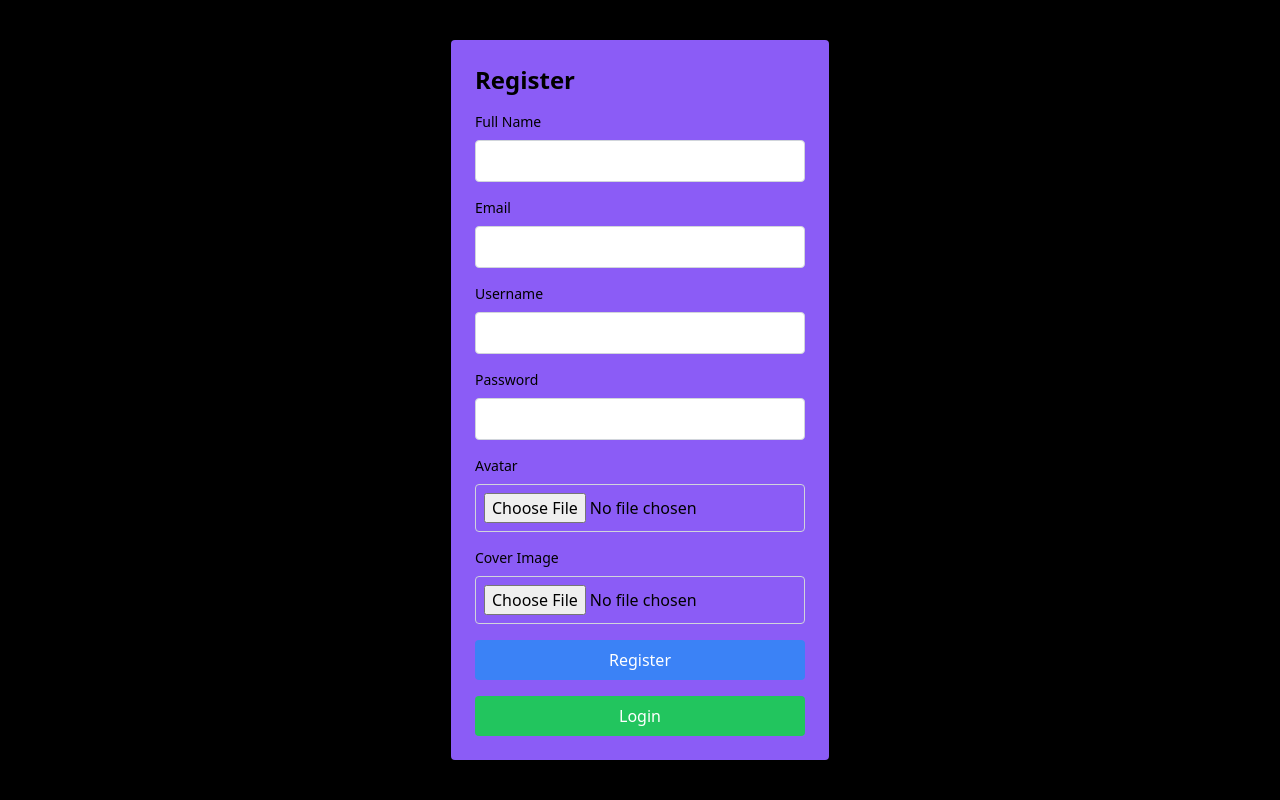
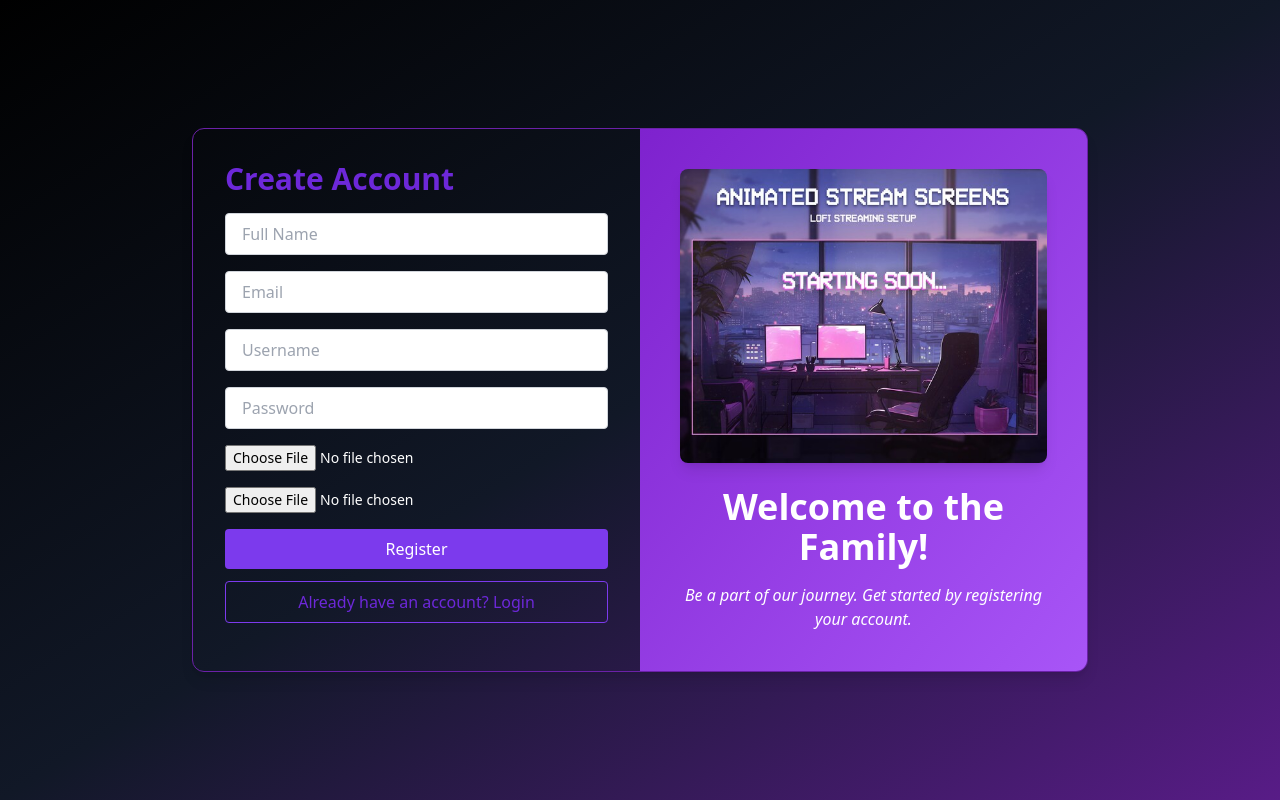
Before and after one commit to ankitbisht23/Video-Sharing-App, a React (Vite) app in the folder YT-frontend/: page /register in a window 1280 px wide. Built offline with nearby package versions, Linux system fonts and the light colour scheme.

Commit message:
login-signup fix

```diff
--- a/YT-frontend/src/components/Login/Login.jsx
+++ b/YT-frontend/src/components/Login/Login.jsx
@@ -3,24 +3,23 @@ import { useNavigate } from 'react-router-dom';
 import { useDispatch } from 'react-redux';
 import axios from '../../axios.js';
 import { setUser, setAccessToken } from '../../store/authSlice';
-import UserImage from '../../../public/user.jpg'
+import UserImage from '../../../public/noni.jpg';
 import Loading from '../Loading.jsx';
+
 const Login = () => {
   const [username, setUsername] = useState('');
   const [password, setPassword] = useState('');
   const [error, setError] = useState('');
+  const [loading, setLoading] = useState(false);
+
   const navigate = useNavigate();
   const dispatch = useDispatch();
-  const [loading,setLoading]=useState(false);
 
   const handleSubmit = async (event) => {
+    event.preventDefault();
     setLoading(true);
-    event.preventDefault();
     try {
-      const response = await axios.post('/users/login', {
-        username,
-        password,
-      });
+      const response = await axios.post('/users/login', { username, password });
       const { user, accessToken } = response.data.data;
 
       dispatch(setUser(user));
@@ -33,69 +32,73 @@ const Login = () => {
     } catch (err) {
       setError('Invalid username or password');
       console.error('Login error:', err);
-    }
-    finally{
+    } finally {
       setLoading(false);
     }
   };
 
   return (
-    <div className="flex items-center justify-center min-h-screen bg-black">
-      {/* Loading screen */}
-      <Loading isLoading={loading}/>
-      <div className="flex w-full max-w-4xl p-6 bg-violet-500 rounded shadow-md gap-2">
-        <div className="w-1/2">
-          <h2 className="mb-4 text-2xl font-bold">Login</h2>
-          {error && <p className="mb-4 text-red-500">{error}</p>}
-          <form onSubmit={handleSubmit}>
-            <div className="mb-4">
-              <label htmlFor="username" className="block mb-2 text-sm font-medium">
-                Username
-              </label>
+    <div className="flex items-center justify-center min-h-screen bg-gradient-to-br from-black via-gray-900 to-purple-900">
+      <Loading isLoading={loading} />
+      <div className="flex w-full max-w-5xl overflow-hidden bg-whiterounded-2xl shadow-2xl">
+        {/* Left - Form */}
+        <div className="w-full md:w-1/2 p-10 space-y-6 border border-purple-700 rounded-md">
+          <h2 className="text-4xl font-bold text-purple-700">Welcome Back</h2>
+          <p className="text-sm text-gray-500">Enter your credentials to access your account</p>
+
+          {error && (
+            <div className="px-4 py-2 text-sm text-red-600 bg-red-100 rounded">
+              {error}
+            </div>
+          )}
+
+          <form onSubmit={handleSubmit} className="space-y-4">
+            <div>
+              <label htmlFor="username" className="block text-2xl mb-0px font-medium text-purple-700">Username</label>
               <input
                 type="text"
                 id="username"
                 value={username}
                 onChange={(e) => setUsername(e.target.value)}
-                className="w-full p-2 border border-gray-300 rounded"
+                className=" text-xl w-full px-4 py-2 mt-1 border rounded-md shadow-sm focus:ring-2 focus:ring-purple-500 focus:outline-none"
                 required
               />
             </div>
-            <div className="mb-4">
-              <label htmlFor="password" className="block mb-2 text-sm font-medium">
-                Password
-              </label>
+            <div>
+              <label htmlFor="password" className="block text-2xl mb-0px font-medium text-purple-700">Password</label>
               <input
                 type="password"
                 id="password"
                 value={password}
                 onChange={(e) => setPassword(e.target.value)}
-                className="w-full p-2 border border-gray-300 rounded"
+                className="  text-xl w-full px-4 py-2 mt-1 border rounded-md shadow-sm focus:ring-2 focus:ring-purple-500 focus:outline-none"
                 required
               />
             </div>
             <button
               type="submit"
-              className="w-full px-4 py-2 mb-4 text-white bg-blue-500 rounded hover:bg-blue-700"
               disabled={loading}
+              className="w-full py-2 text-white transition-all duration-200 bg-purple-600 rounded hover:bg-purple-700 disabled:opacity-50"
             >
-              Login
+              {loading ? 'Logging in...' : 'Login'}
             </button>
           </form>
+
           <button
             onClick={() => navigate('/register')}
-            className="w-full px-4 py-2 text-white bg-green-500 rounded hover:bg-green-700"
+            className="w-full py-2 mt-2 text-purple-600 border border-purple-600 rounded hover:bg-purple-50  ease-in-out duration-300"
           >
             Sign Up
           </button>
         </div>
-        <div className="w-1/2 p-6 bg-gray-200 rounded ">
-        <div className='flex justify-center'><img src={UserImage} className='w-44 flex'/></div>
-          <h2 className="mb-4 text-4xl font-bold text-center">Welcome Back!</h2>
-          <p className="text-gray-600 text-center font-semibold pt-4 italic">
 
-          Recruiters use username test1 and password test
-         </p>
+        {/* Right - Image and Message */}
+        <div className="mx-[-2px] border border-purple-700 rounded-md md:mx-0 relative hidden w-1/2 p-10 bg-gradient-to-br from-purple-700 to-purple-500 md:flex flex-col justify-center items-center text-white">
+          <img src={UserImage} alt="User" className="w-auto h-auto mb-6 rounded-lg shadow-lg" />
+          <h2 className="text-3xl font-semibold">Glad to see you again!</h2>
+          <p className="mt-4 italic text-center text-gray-100 px-4">
+            Recruiters use username <span className="font-bold">test1</span> and password <span className="font-bold">test</span>
+          </p>
         </div>
       </div>
     </div>
--- a/YT-frontend/src/components/Register/Register.jsx
+++ b/YT-frontend/src/components/Register/Register.jsx
@@ -1,8 +1,8 @@
 import React, { useState } from "react";
 import axios from "../../axios.js";
 import { useNavigate } from "react-router-dom";
-import Loading from "../Loading.jsx"; // Import the Loading component
-
+import Loading from "../Loading.jsx";
+import UserImage from '../../../public/noni.jpg'
 const Register = () => {
   const [fullName, setFullName] = useState("");
   const [email, setEmail] = useState("");
@@ -11,12 +11,12 @@ const Register = () => {
   const [avatar, setAvatar] = useState(null);
   const [coverImage, setCoverImage] = useState(null);
   const [error, setError] = useState("");
-  const [loading, setLoading] = useState(false); // Add loading state
+  const [loading, setLoading] = useState(false);
   const navigate = useNavigate();
 
   const handleSubmit = async (event) => {
     event.preventDefault();
-    setLoading(true); // Show loading screen
+    setLoading(true);
 
     const formData = new FormData();
     formData.append("fullName", fullName);
@@ -39,108 +39,85 @@ const Register = () => {
       setError("Registration failed");
       console.error("Registration error:", err);
     } finally {
-      setLoading(false); // Hide loading screen
+      setLoading(false);
     }
   };
 
   return (
-    <div className="flex items-center justify-center min-h-screen bg-black">
-      {/* Loading Component */}
+    <div className="flex items-center justify-center min-h-screen bg-gradient-to-br from-black via-gray-900 to-purple-900">
       <Loading isLoading={loading} />
-
-      <div className="p-6 bg-violet-500 rounded shadow-md">
-        <h2 className="mb-4 text-2xl font-bold">Register</h2>
+      <div className="flex w-full max-w-4xl mx-[-2px] md:mx-0 rounded-xl border border-purple-800 shadow-lg overflow-hidden md:flex">
+        <div className="w-full md:w-1/2 p-8">
+          <h2 className="mb-4 text-3xl font-bold text-violet-700">Create Account</h2>
           {error && <p className="mb-4 text-red-500">{error}</p>}
-        <form onSubmit={handleSubmit}>
-          <div className="mb-4">
-            <label htmlFor="fullName" className="block mb-2 text-sm font-medium">
-              Full Name
-            </label>
+          <form onSubmit={handleSubmit} className="space-y-4">
             <input
               type="text"
-              id="fullName"
+              placeholder="Full Name"
               value={fullName}
               onChange={(e) => setFullName(e.target.value)}
-              className="w-full p-2 border border-gray-300 rounded"
+              className="w-full px-4 py-2 border border-gray-300 rounded focus:outline-none focus:ring-2 focus:ring-violet-500"
               required
             />
-          </div>
-          <div className="mb-4">
-            <label htmlFor="email" className="block mb-2 text-sm font-medium">
-              Email
-            </label>
             <input
               type="email"
-              id="email"
+              placeholder="Email"
               value={email}
               onChange={(e) => setEmail(e.target.value)}
-              className="w-full p-2 border border-gray-300 rounded"
+              className="w-full px-4 py-2 border border-gray-300 rounded focus:outline-none focus:ring-2 focus:ring-violet-500"
               required
             />
-          </div>
-          <div className="mb-4">
-            <label htmlFor="username" className="block mb-2 text-sm font-medium">
-              Username
-            </label>
             <input
               type="text"
-              id="username"
+              placeholder="Username"
               value={username}
               onChange={(e) => setUsername(e.target.value)}
-              className="w-full p-2 border border-gray-300 rounded"
+              className="w-full px-4 py-2 border border-gray-300 rounded focus:outline-none focus:ring-2 focus:ring-violet-500"
               required
             />
-          </div>
-          <div className="mb-4">
-            <label htmlFor="password" className="block mb-2 text-sm font-medium">
-              Password
-            </label>
             <input
               type="password"
-              id="password"
+              placeholder="Password"
               value={password}
               onChange={(e) => setPassword(e.target.value)}
-              className="w-full p-2 border border-gray-300 rounded"
+              className="w-full px-4 py-2 border border-gray-300 rounded focus:outline-none focus:ring-2 focus:ring-violet-500"
               required
             />
-          </div>
-          <div className="mb-4">
-            <label htmlFor="avatar" className="block mb-2 text-sm font-medium">
-              Avatar
-            </label>
             <input
               type="file"
-              id="avatar"
               onChange={(e) => setAvatar(e.target.files[0])}
-              className="w-full p-2 border border-gray-300 rounded"
+              className="w-full text-sm text-white"
             />
-          </div>
-          <div className="mb-4">
-            <label htmlFor="coverImage" className="block mb-2 text-sm font-medium">
-              Cover Image
-            </label>
             <input
               type="file"
-              id="coverImage"
               onChange={(e) => setCoverImage(e.target.files[0])}
-              className="w-full p-2 border border-gray-300 rounded"
+              className="text-white w-full text-sm"
             />
-          </div>
             <button
               type="submit"
-            className="w-full px-4 py-2 mb-4 text-white bg-blue-500 rounded hover:bg-blue-700"
               disabled={loading}
+              className="w-full py-2 text-white bg-violet-600 hover:bg-violet-800 rounded transition"
             >
               {loading ? "Registering..." : "Register"}
             </button>
           </form>
           <button
             onClick={() => navigate("/login")}
-          className="w-full px-4 py-2 text-white bg-green-500 rounded hover:bg-green-700"
             disabled={loading}
+            className="w-full py-2 ease-in-out duration-300  mt-3 text-violet-700 border border-violet-600 hover:bg-violet-100 rounded transition"
           >
-          Login
+            Already have an account? Login
           </button>
+        </div>
+
+        {/* Right Panel (Gradient Visual Section) */}
+        <div className="relative hidden w-1/2 p-10 bg-gradient-to-br from-purple-700 to-purple-500 md:flex flex-col justify-center items-center text-white mx-[-2px] md:mx-0">
+          <img src={UserImage} alt="User" className="w-auto h-auto mb-6 rounded-lg shadow-lg" />
+          <h2 className="text-4xl text-center font-bold mb-4">Welcome to the Family!</h2>
+          <p className="text-center font-medium italic">
+            Be a part of our journey. Get started by registering your account.
+          </p>
+        </div>
       </div>
     </div>
   );
```
Also changed, not shown: YT-frontend/public/noni.jpg (added). Lines whose indentation alone changed are shown as unchanged.
